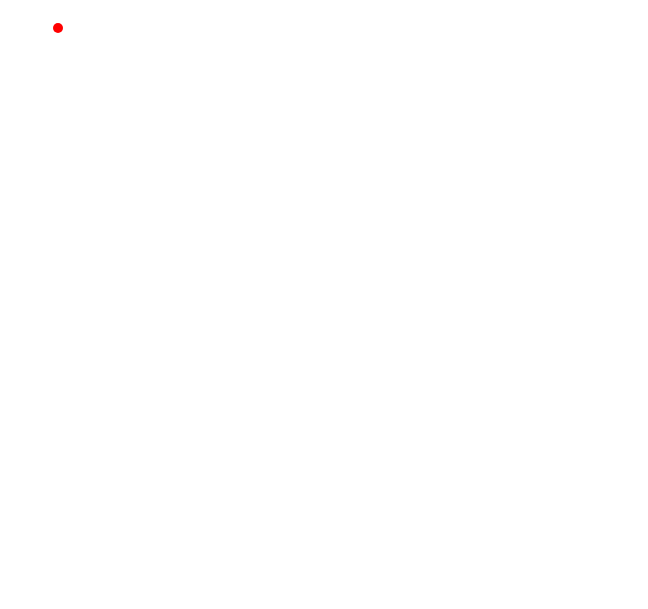
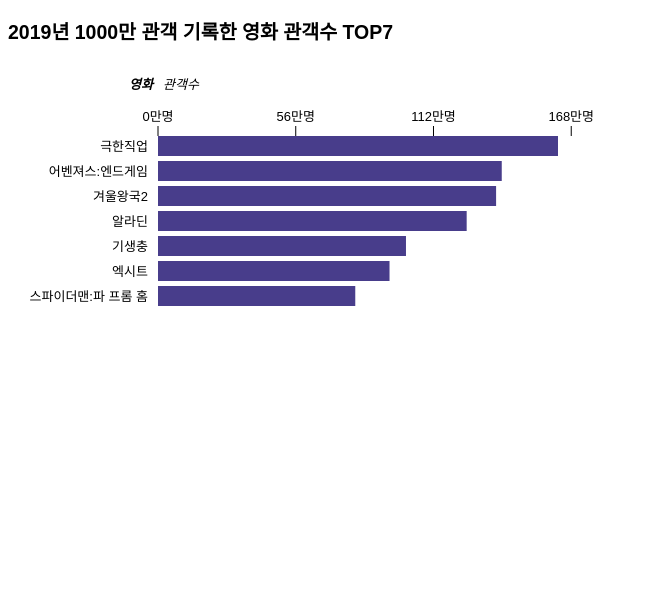
Before and after one commit to manudeli/d3-fundamentals, a plain HTML site: page index.html in a window 1280 px wide. Shown: the whole page, without its empty margins (0-648 px from the left). Drawn offline with nearby package versions, Linux system fonts and the light colour scheme.

Commit message:
✨ d3 활용, 공통 부분 변수화

```diff
--- a/index.html
+++ b/index.html
@@ -1,42 +1,156 @@
 <!DOCTYPE html>
-<html lang="en">
+<html>
   <head>
-    <meta charset="utf-8" />
+    <style>
+      body {
+        font-family: Arial, Helvetica, sans-serif;
+        font-size: 13px;
+      }
+      svg {
+        width: 600px;
+        height: 500px;
+      }
+      .top-label {
+        font-size: 13px;
+        font-style: italic;
+        text-transform: uppercase;
+        float: left;
+      }
+      .movie-label {
+        text-align: right;
+        font-weight: bold;
+        width: 145px;
+        padding-right: 10px;
+      }
+      .clearfix {
+        clear: both;
+      }
+      .bar {
+        fill: DarkSlateBlue;
+      }
+      .bar-label {
+        text-anchor: end;
+      }
+      .axis-label {
+        text-anchor: middle;
+      }
+    </style>
   </head>
   <body>
     <script src="https://d3js.org/d3.v7.min.js"></script>
-    <div id="header">
-      <p>Circle?</p>
-    </div>
+    <script>
+      const data = [
+        {
+          name: '극한직업',
+          value: 16264984,
+        },
+        {
+          name: '어벤져스:엔드게임',
+          value: 13977602,
+        },
+        {
+          name: '겨울왕국2',
+          value: 13747792,
+        },
+        {
+          name: '알라딘',
+          value: 12551371,
+        },
+        {
+          name: '기생충',
+          value: 10083172,
+        },
+        {
+          name: '엑시트',
+          value: 9414388,
+        },
+        {
+          name: '스파이더맨:파 프롬 홈',
+          value: 8021290,
+        },
+      ]
+      const nameList = data.map((d) => d.name)
+      const valueList = data.map((d) => d.value)
+      const width = 400
+      const scaleFactor = width / d3.max(valueList)
+      const scaleText = `scale(${scaleFactor},1)`
+      const translateText = `translate(150,30)`
 
-    <svg width="500px" height="40px">
-      <circle r="20" cx="50" cy="20" />
-    </svg>
-    <div class="footer">
-      <p>Yes</p>
-    </div>
+      const body = d3.select('body')
 
-    <script>
-      // d3.select, selection.text
-      console.log(d3.select('p').text())
-      console.log(d3.select('.footer').select('p').text())
+      body.append('h2').text('2019년 1000만 관객 기록한 영화 관객수 TOP7')
 
-      // selection.attr
-      const myCircle = d3.select('circle')
-      myCircle.attr('fill', 'red')
-      myCircle.attr('r', 5)
+      body
+        .append('div')
+        .attr('class', 'top-label movie-label')
+        .append('p')
+        .text('영화')
 
-      // selection.style
-      d3.select('p').style('font-family', 'Arial')
+      body.append('div').attr('class', 'top-label').append('p').text('관객수')
 
-      // selection.append, selection.remove
-      d3.select('#header')
-        .append('p')
-        .text('(Add text)')
-        .style('font-style', 'italic')
-        .style('color', 'gray')
+      body.append('div').attr('class', 'clearfix')
 
-      d3.selectAll('div').remove()
+      const svg = body.append('svg')
+      const barGroup = svg
+        .append('g')
+        .attr('class', 'bar')
+        .attr('transform', `${translateText} ${scaleText}`)
+
+      const barHeight = 20,
+        barGap = 5,
+        barSpacing = barHeight + barGap
+
+      valueList.forEach((value, idx) => {
+        barGroup
+          .append('rect')
+          .attr('x', '0')
+          .attr('y', barSpacing * idx)
+          .attr('height', barHeight)
+          .attr('width', value)
+      })
+
+      const barLabel = svg.append('g').attr('class', 'bar-label')
+
+      nameList.forEach((name, idx) => {
+        barLabel
+          .append('text')
+          .attr('x', '140')
+          .attr('y', barHeight * (idx + 2) + barGap * (idx + 1))
+          .text(name)
+      })
+
+      const tickHeight = -10
+      const tickGap = -5
+      const axisData = [0, 5601253, 11202506, 16803759]
+
+      const xAxis = svg
+        .append('g')
+        .attr('transform', `${translateText}`)
+        .attr('stroke', 'black')
+
+      const xScale = svg
+        .append('g')
+        .attr('transform', `${translateText}`)
+        .attr('class', 'axis-label')
+
+      for (let i = 0; i < 4; i++) {
+        xAxis
+          .append('line')
+          .attr('x1', axisData[i] * scaleFactor)
+          .attr('y1', '0')
+          .attr('x2', axisData[i] * scaleFactor)
+          .attr('y2', tickHeight)
+
+        xScale
+          .append('text')
+          .attr('x', axisData[i] * scaleFactor)
+          .attr('y', tickGap + tickHeight)
+          .text(
+            `${
+              !!axisData[i] ? Math.floor(axisData[i] / 100000) : axisData[i]
+            }만명`
+          )
+      }
     </script>
   </body>
 </html>
```
